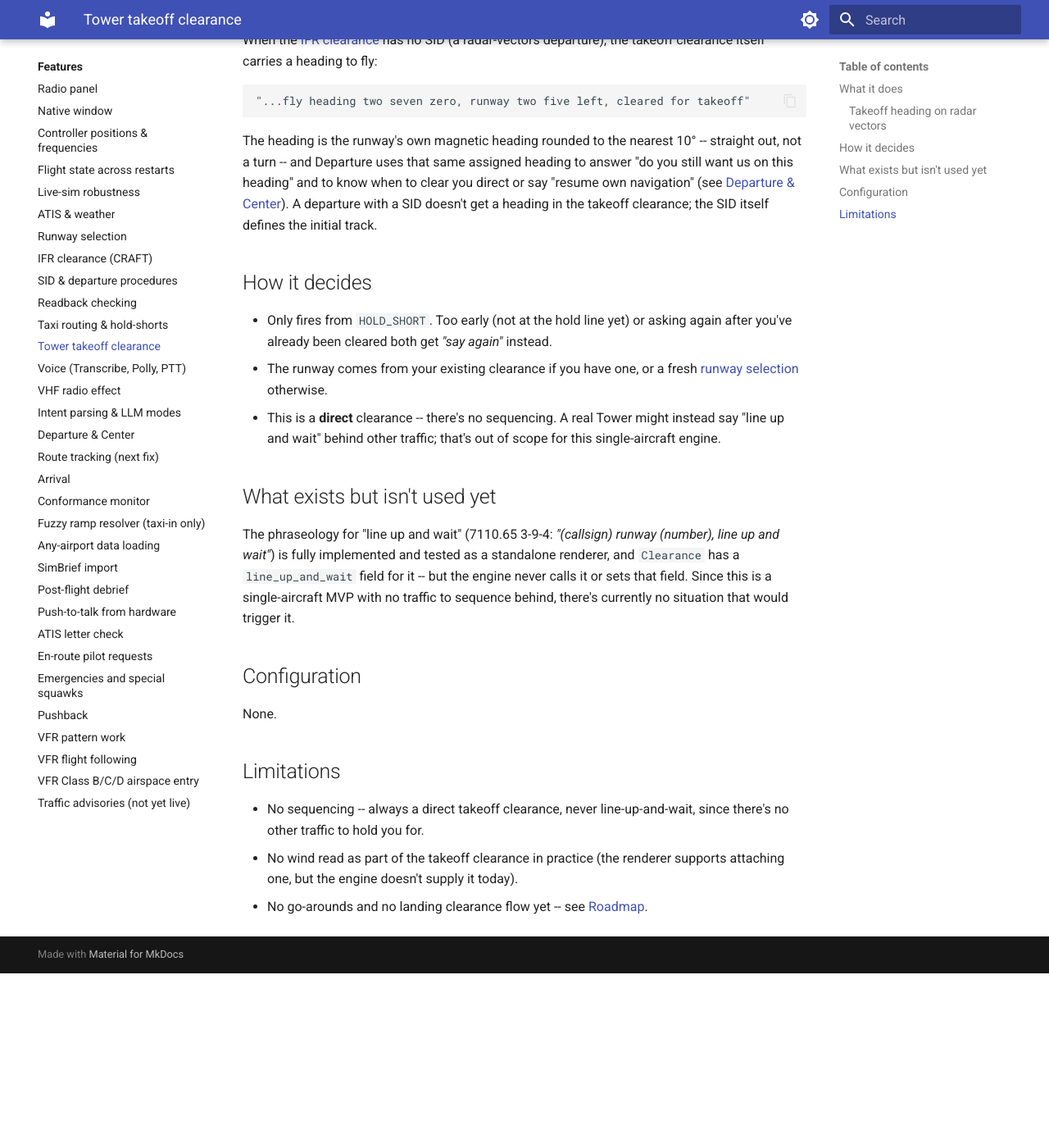
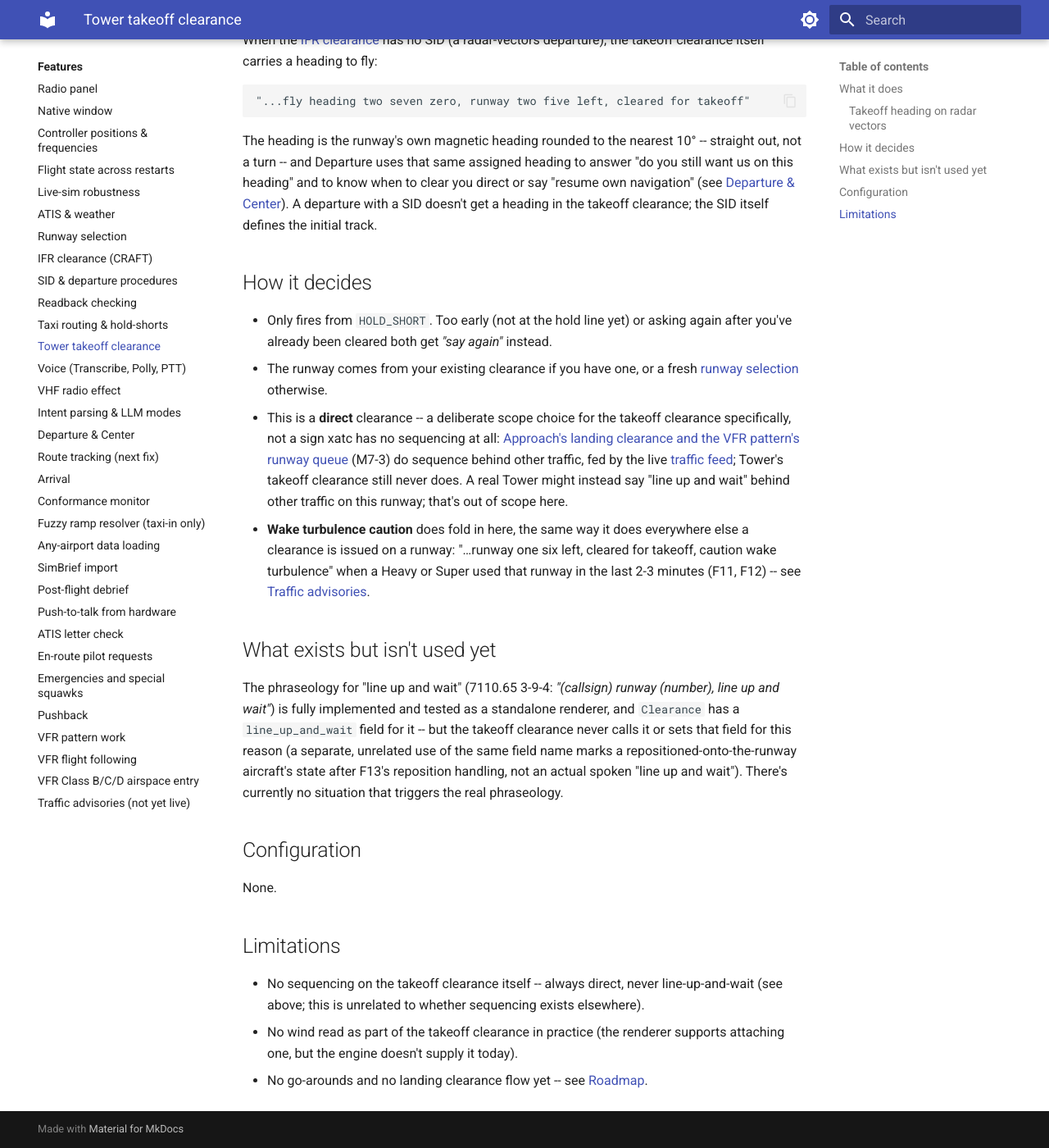
Before and after one commit to dbryant4/xplane12-atc-docs, an MkDocs documentation site: the page built from docs/features/tower-clearance.md, in a window 1280 px wide and 1400 px high, scrolled down 535 px. Shown: the whole window at 82% size. Built offline with MkDocs 1.6.1 and Material for MkDocs 9.7.7, drawn with Linux system fonts in a browser that asks for light colours; the version menu is left out; before the commit the page ends 1722 px from its top, so only the background shows below that.

Commit message:
Fix stale "single aircraft, no traffic awareness" claims
Checked each against current engine behavior (M7-3 sequencing #163,
the live traffic feed #211, wake F11/F12) rather than assuming all
four were equally stale:

- vfr-pattern.md was genuinely wrong: the pattern's runway queue
  ("number two, follow...", "number one, continue") is fully wired
  up and fed by the live traffic feed. Documented it under "The
  circuit" and dropped the false "out of scope" bullet.
- tower-clearance.md's "no sequencing" claim for the takeoff
  clearance itself is still accurate (a deliberate, still-current
  scope choice per the engine's own comment) -- reworded so it
  reads as that specific choice, not a blanket "no sequencing
  anywhere" claim, and added the wake-turbulence caution the
  takeoff clearance already folds in but the page never mentioned.
- controller-positions.md's claim about position/frequency
  ownership not depending on traffic is also still accurate --
  reworded for the same reason.
- vfr-airspace-entry.md's claim is accurate too (airspace entry has
  no traffic tie-in at all) -- reworded to not imply sequencing is
  unbuilt everywhere.

Co-Authored-By: Claude Sonnet 5 <noreply@anthropic.com>

```diff
--- a/docs/features/tower-clearance.md
+++ b/docs/features/tower-clearance.md
@@ -35,17 +35,27 @@ track.
   after you've already been cleared both get *"say again"* instead.
 - The runway comes from your existing clearance if you have one, or a fresh [runway
   selection](runway-selection.md) otherwise.
-- This is a **direct** clearance -- there's no sequencing. A real Tower might instead
-  say "line up and wait" behind other traffic; that's out of scope for this
-  single-aircraft engine.
+- This is a **direct** clearance -- a deliberate scope choice for the takeoff clearance
+  specifically, not a sign xatc has no sequencing at all: [Approach's landing
+  clearance and the VFR pattern's runway queue](../roadmap.md#m7-traffic-awareness)
+  (M7-3) do sequence behind other traffic, fed by the live [traffic
+  feed](traffic-advisories.md); Tower's takeoff clearance still never does. A real
+  Tower might instead say "line up and wait" behind other traffic on this runway;
+  that's out of scope here.
+- **Wake turbulence caution** does fold in here, the same way it does everywhere else a
+  clearance is issued on a runway: "…runway one six left, cleared for takeoff, caution
+  wake turbulence" when a Heavy or Super used that runway in the last 2-3 minutes (F11,
+  F12) -- see [Traffic advisories](traffic-advisories.md#wake-turbulence-cautions-f11-f12).
 
 ## What exists but isn't used yet
 
 The phraseology for "line up and wait" (7110.65 3-9-4: *"(callsign) runway (number),
 line up and wait"*) is fully implemented and tested as a standalone renderer, and
-`Clearance` has a `line_up_and_wait` field for it -- but the engine never calls it or
-sets that field. Since this is a single-aircraft MVP with no traffic to sequence behind,
-there's currently no situation that would trigger it.
+`Clearance` has a `line_up_and_wait` field for it -- but the takeoff clearance never
+calls it or sets that field for this reason (a separate, unrelated use of the same field
+name marks a repositioned-onto-the-runway aircraft's state after F13's reposition
+handling, not an actual spoken "line up and wait"). There's currently no situation that
+triggers the real phraseology.
 
 ## Configuration
 
@@ -53,8 +63,8 @@ None.
 
 ## Limitations
 
-- No sequencing -- always a direct takeoff clearance, never line-up-and-wait, since
-  there's no other traffic to hold you for.
+- No sequencing on the takeoff clearance itself -- always direct, never line-up-and-wait
+  (see above; this is unrelated to whether sequencing exists elsewhere).
 - No wind read as part of the takeoff clearance in practice (the renderer supports
   attaching one, but the engine doesn't supply it today).
 - No go-arounds and no landing clearance flow yet -- see [Roadmap](../roadmap.md).
```
Also changed, not shown: docs/features/controller-positions.md (+5 -1 lines), docs/features/vfr-airspace-entry.md (+5 -2 lines), docs/features/vfr-pattern.md (+14 -8 lines).
